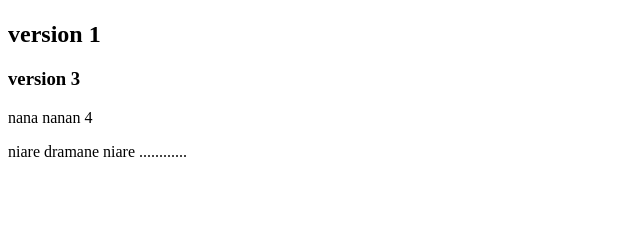
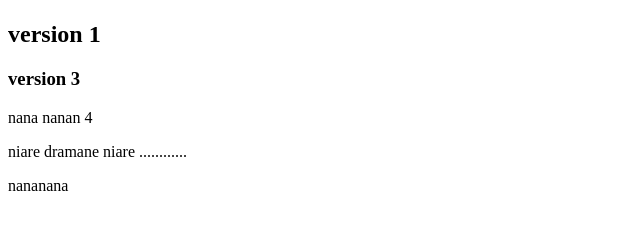
Before and after one commit to dramane7/gittest, a plain HTML site: page index.html in a window 1280 px wide. Shown: the part 59-288 px from the top of the page, without its empty margins (0-640 px from the left). Drawn offline with Linux system fonts and the light colour scheme.

Commit message:
dernier3

```diff
--- a/index.html
+++ b/index.html
@@ -13,5 +13,6 @@
     <h3> version 3</h3>
     <p> nana nanan 4</p>
     <p> niare dramane niare ............</p>
+    <p> nananana </p>
 </body>
 </html>
```
